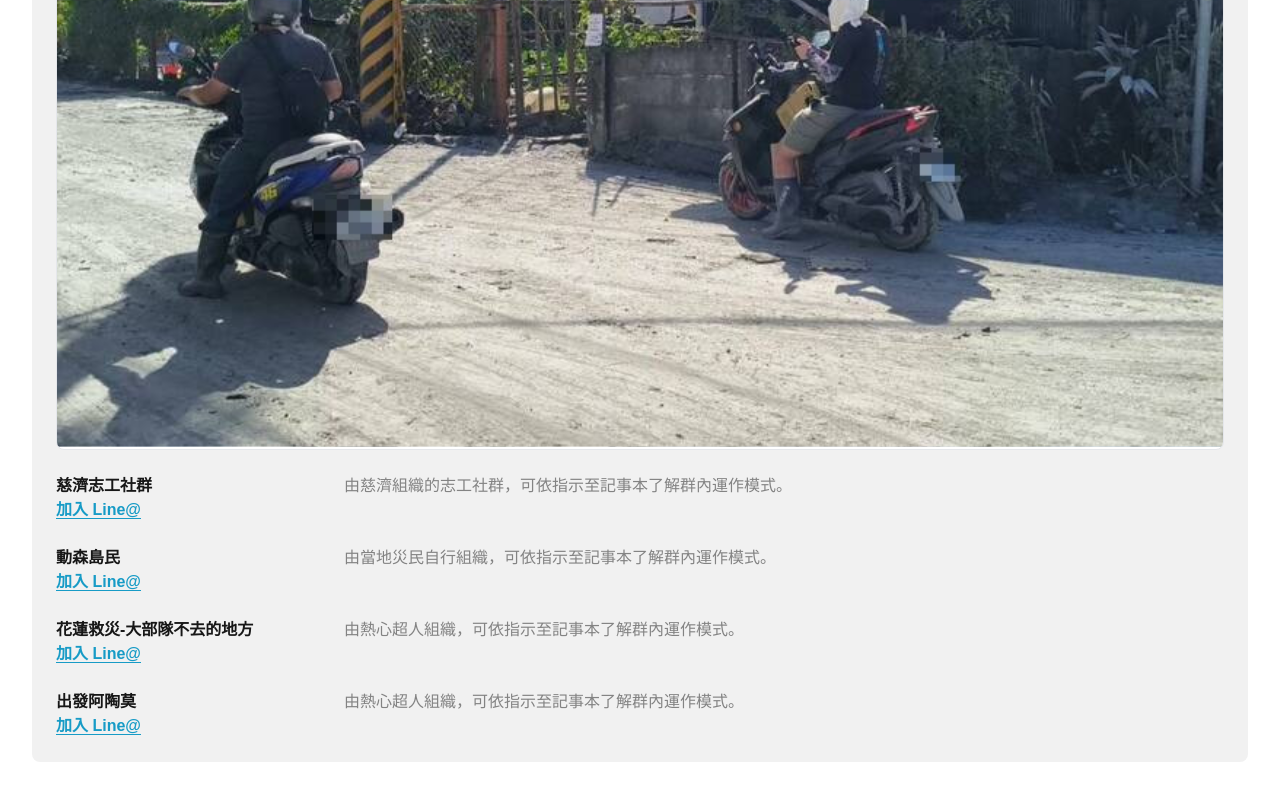
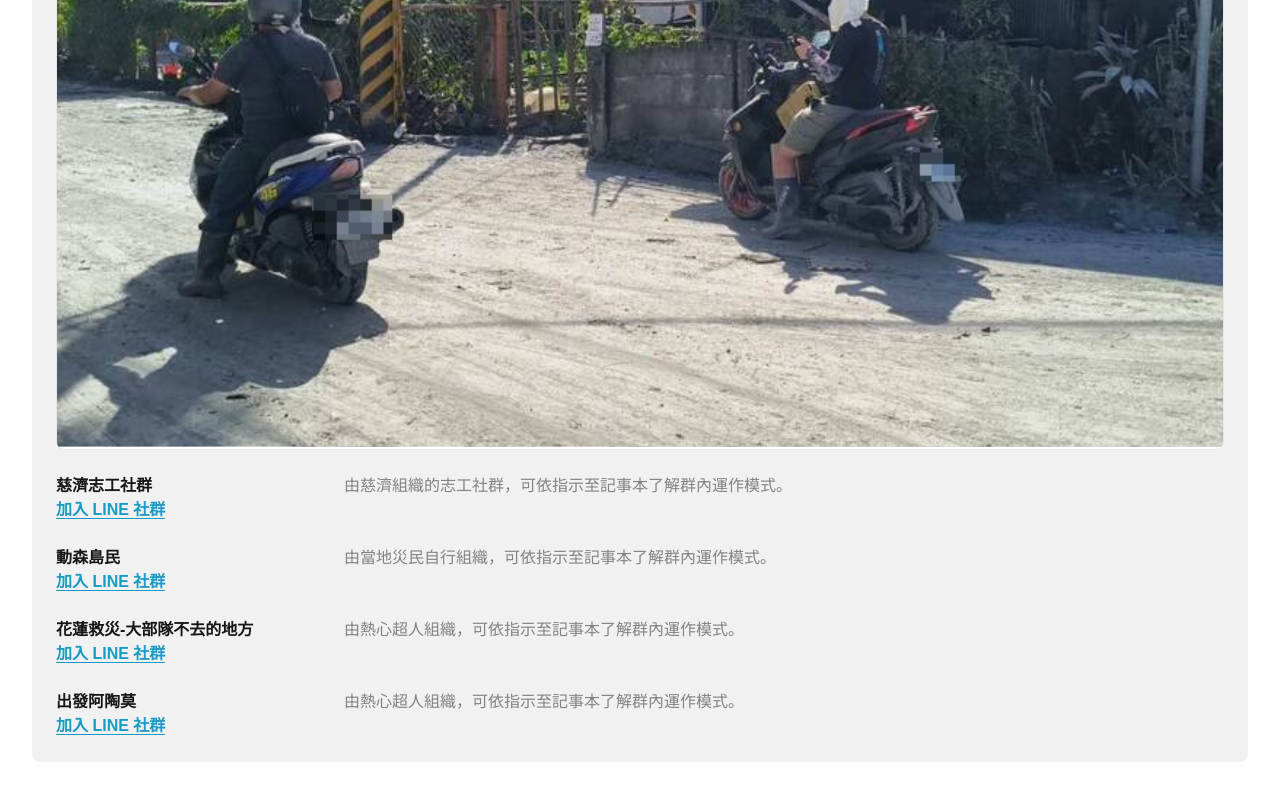
Before and after one commit to hoie72/guangfu-hero-web, a Next.js app: page /volunteer/transportation in a window 1280 px wide. Shown: the part 1972-2772 px from the top of the page. Built offline with nearby package versions, Linux system fonts and the light colour scheme.

Commit message:
update line words

```diff
--- a/src/features/VolunteerInfo/index.tsx
+++ b/src/features/VolunteerInfo/index.tsx
@@ -490,7 +490,7 @@ export default function VolunteerInfo({
                           target="_blank"
                           rel="noopener noreferrer"
                         >
-                          加入 Line@
+                          加入 LINE 社群
                         </a>
                       </div>
                       <p className="text-[var(--gray-2)]">
@@ -507,7 +507,7 @@ export default function VolunteerInfo({
                           target="_blank"
                           rel="noopener noreferrer"
                         >
-                          加入 Line@
+                          加入 LINE 社群
                         </a>
                       </div>
                       <p className="text-[var(--gray-2)]">
@@ -524,7 +524,7 @@ export default function VolunteerInfo({
                           target="_blank"
                           rel="noopener noreferrer"
                         >
-                          加入 Line@
+                          加入 LINE 社群
                         </a>
                       </div>
                       <p className="text-[var(--gray-2)]">
@@ -541,7 +541,7 @@ export default function VolunteerInfo({
                           rel="noopener noreferrer"
                           href="https://line.me/ti/g/kT5bXAtJ4U"
                         >
-                          加入 Line@
+                          加入 LINE 社群
                         </a>
                       </div>
                       <p className="text-[var(--gray-2)]">
```
